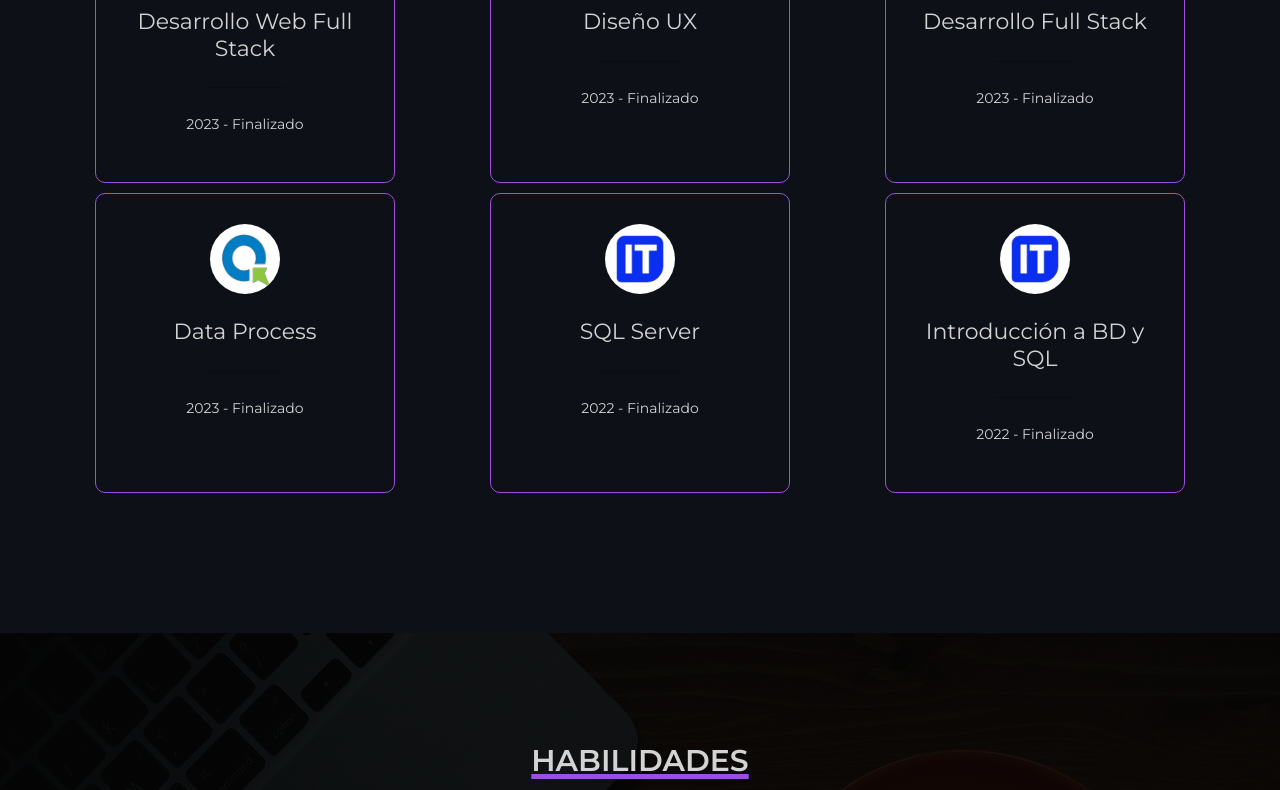
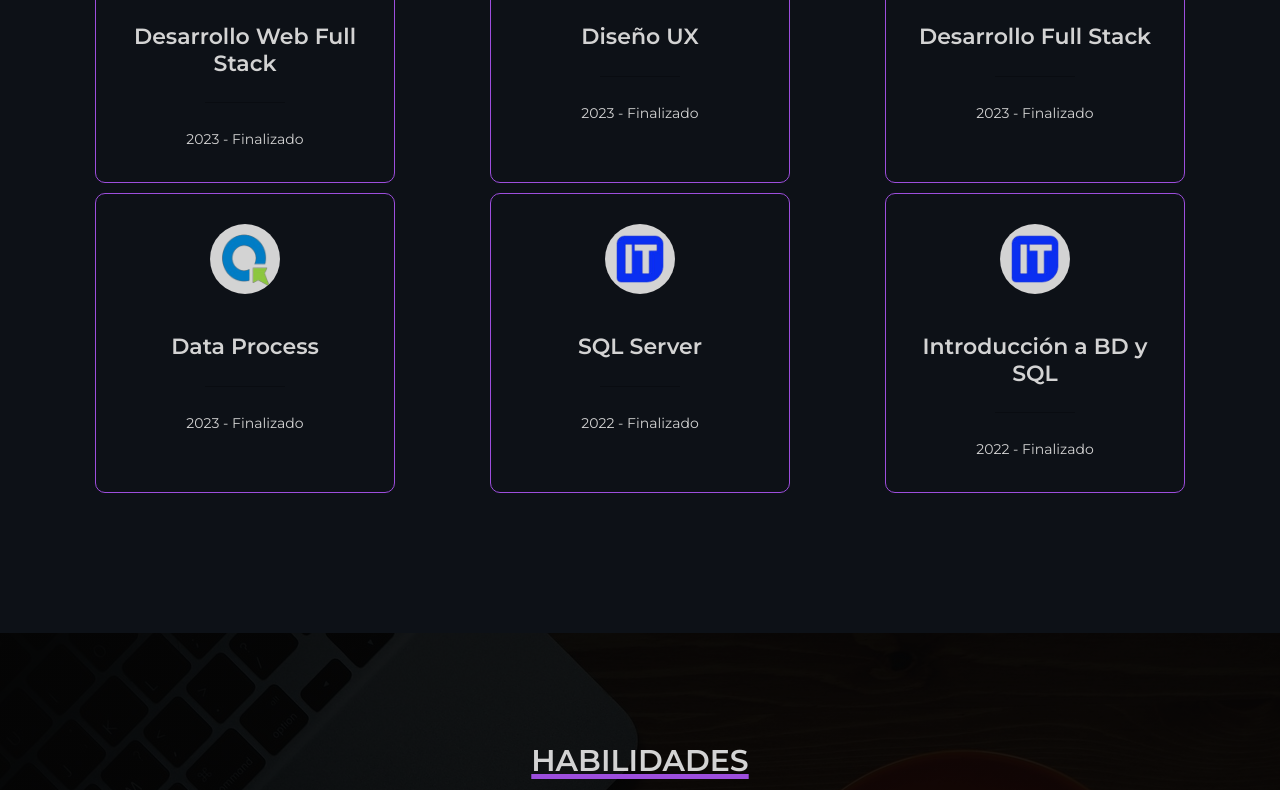
Before and after one commit to Paula2305/MiPaginaWeb, a website: page index.html in a window 1280 px wide. Shown: the part 1744-2534 px from the top of the page. Drawn offline with nearby package versions, Linux system fonts and the light colour scheme.

Commit message:
Intregraciones responsive

```diff
--- a/css/styles.css
+++ b/css/styles.css
@@ -57,7 +57,7 @@ html {
 
 #inicio .contenido header .contenido-header nav ul li a {
   text-decoration: none;
-  color: var(--color-basic);
+  color: var(--color-texto);
   margin: 0px 12px;
   font-weight: 400;
   transition: 0.5s;
@@ -69,7 +69,7 @@ html {
 
 #inicio .contenido header .contenido-header .redes a {
   text-decoration: none;
-  color: var(--color-basic);
+  color: var(--color-texto);
   display: inline-block;
   margin-left: 10px;
   transition: 0.5s;
@@ -87,7 +87,7 @@ html {
   max-width: 900px;
   height: 90vh;
   margin: auto;
-  color: var(--color-basic);
+  color: var(--color-texto);
   display: flex;
   flex-direction: column;
   align-items: center;
@@ -115,20 +115,21 @@ html {
   display: inline-block;
   margin: 25px;
   padding: 20px 25px;
-  border: 2px solid var(--color-basic);
+  border: 2px solid var(--color-texto);
   border-radius: 50px;
-  color: var(--color-basic);
+  color: var(--color-texto);
+  background-color: var(--color-decoracion);
   font-weight: bold;
   text-transform: uppercase;
   transition: 0.5s;
 }
 
 #inicio .contenido .presentacion a:hover {
-  background-color: var(--color-decoracion);
+  background-color: transparent;
 }
 
 #icono-nav {
-  color: var(--color-basic);
+  color: var(--color-texto);
   display: none;
 }
 
@@ -284,9 +285,22 @@ html {
 }
 
 #cursos .fila .curso .back a{
+  text-decoration: none;
   display: inline-block;
-  padding-top: 15px;
-  color: #0077b6;
+  margin: 10px;
+  padding: 8px 15px;
+  border: 2px solid var(--color-texto);
+  border-radius: 50px;
+  color: var(--color-texto);
+  background-color: var(--color-decoracion);
+  font-weight: bold;
+  text-transform: uppercase;
+  transition: 0.5s;
+  font-size: 12px ;
+}
+
+#inicio .contenido .back a:hover {
+  background-color: transparent;
 }
 
 #cursos .fila .curso .back ul li {
@@ -301,6 +315,7 @@ html {
   font-size: 22px;
   margin-bottom: 25px;
   color: var(--color-texto);
+  font-weight: bold;
 }
 
 #cursos .fila .curso .front img {
@@ -309,7 +324,7 @@ html {
   height: 70px;
   margin: px;
   border-radius: 50%;
-  background-color: var(--color-basic);
+  background-color: var(--color-texto);
   margin-bottom: 25px;
 }
 
@@ -326,8 +341,10 @@ html {
 }
 
 #cursos .fila .curso .front h3 {
+  font-weight: bold;
   position: relative;
   font-size: 22px;
+  margin-top: 15px;
   margin-bottom: 25px;
   text-align: center;
 }
@@ -579,18 +596,22 @@ html {
 
 footer {
   background-color: #000;
-  color: #fff;
+  color: var(--color-texto);
   text-align: center;
   padding: 30px 0;
 }
 
 footer .redes2 a {
   text-decoration: none;
-  color: #fff;
+  color: var(--color-texto);
   display: inline-block;
   margin: 5px;
   font-size: 26px;
+  transition: 0.5s;
+}
 
+footer .redes2 a:hover {
+  color: var(--color-decoracion);
 }
 
 /* Responsive */
@@ -705,10 +726,6 @@ footer .redes2 a {
     margin: 10px auto;
   }
 
-  .contenedor-skills{
-    height: 180vh;
-  }
-
   .contenedor-skills #skills{
     padding: 50px 20px;
 
--- a/index.html
+++ b/index.html
@@ -110,11 +110,10 @@
                 <div class="face back">
                     <h3> Competencias técnicas </h3>
                     <ul>
-                        <li> Java </li>
-                        <li> MySql </li>
-                        <li> Html </li>
-                        <li> CSS </li>
-                        <li> React </li>
+                        <li> Figma </li>
+                        <li> Wireframes </li>
+                        <li> Prototipos de alta y baja fidelidad </li>
+                        <li> Estudios de investigación y usabilidad</li>
                     </ul>
                     <a href="https://www.coursera.org/account/accomplishments/professional-cert/DR2SW5GC7HU8?utm_source=link&utm_medium=certificate&utm_content=cert_image&utm_campaign=sharing_cta&utm_product=prof" target="_blank"> Certificado </a>
                 </div>
@@ -152,7 +151,7 @@
                     <ul>
                         <li>Modelado de Datos</li>
                         <li>Procesamiento ETL</li>
-                        <li>Store Procedure</li>
+                        <li>Stored Procedure</li>
                         <li>SQL</li>
                     </ul>
                     <a href="https://drive.google.com/file/d/1Ui8NR4PHX8vxr-vQK2LKjDIKTvOy0VwQ/view" target="_blank"> Certificado </a>
@@ -169,12 +168,12 @@
                 <div class="face back">
                     <h3> Competencias técnicas </h3>
                     <ul>
-                        <li>Modelado de Datos</li>
-                        <li>Procesamiento ETL</li>
-                        <li>Store Procedure</li>
-                        <li>SQL</li>
+                        <li>DML</li>
+                        <li>Estructuras de control</li>
+                        <li>Stored Procedure</li>
+                        <li>Triggers</li>
                     </ul>
-                    <a href="" target="_blank"> Certificado </a>
+                    <a href="https://www.educacionit.com/perfil/paula-sol-moreno-356547/certificado/60934" target="_blank"> Certificado </a>
                 </div>
             </div>
 
@@ -188,14 +187,13 @@
                 <div class="face back">
                     <h3> Competencias técnicas </h3>
                     <ul>
-                        <li> </li>
-                        <li> </li>
-                        <li> </li>
-                        <li> </li>
-                        <li> </li>
-                        <li> </li>
+                        <li> MySql </li>
+                        <li> XAMPP </li>
+                        <li> Bases de creación y modificación de tablas </li>
+                        <li> Backup </li>
+                        <li> Funciones </li>
                     </ul>
-                    <a href="" target="_blank"> Certificado </a>
+                    <a href="https://www.educacionit.com/perfil/paula-sol-moreno-356547/certificado/58454" target="_blank"> Certificado </a>
                 </div>
             </div>
 
```
Also changed, not shown: js/app.js (indentation only).
